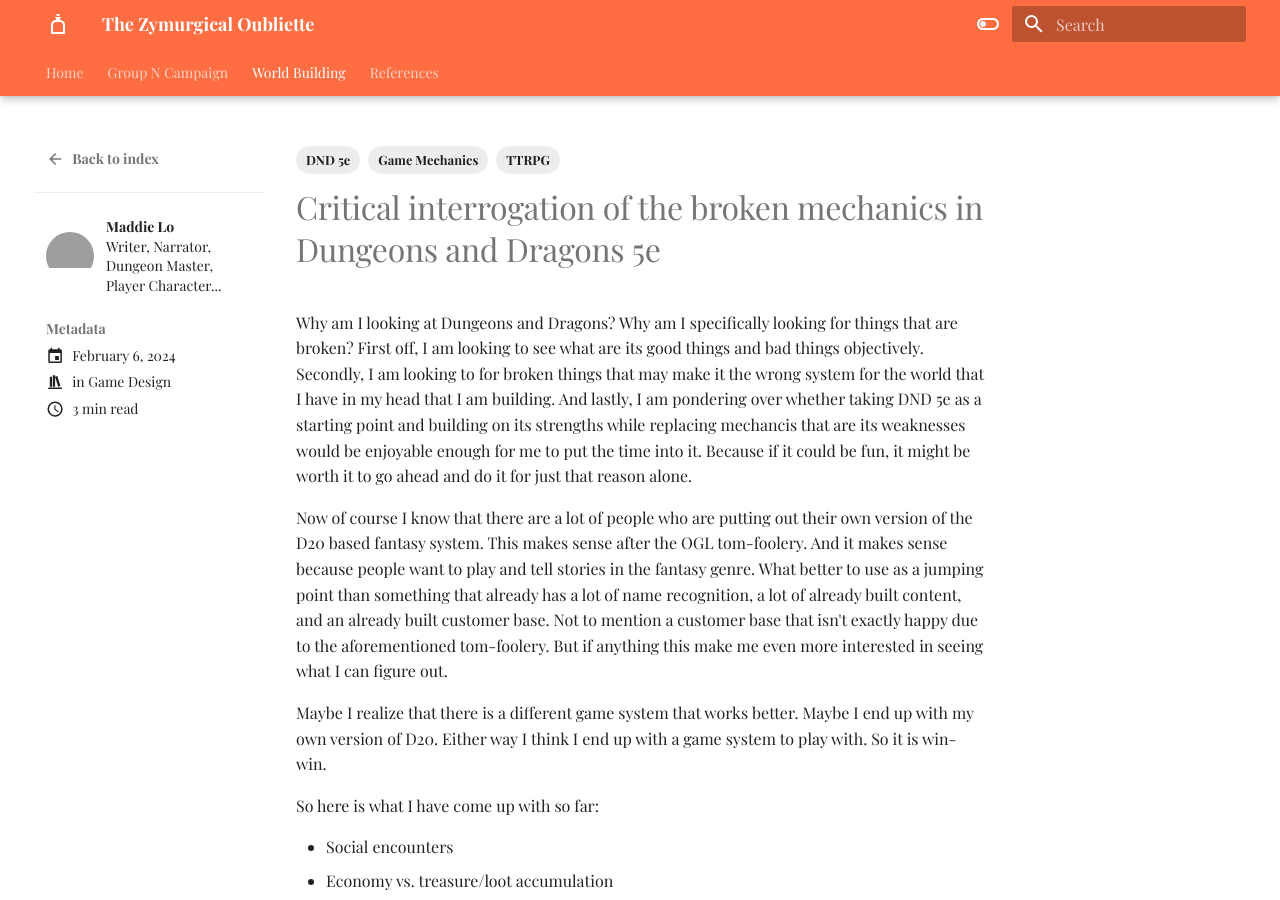
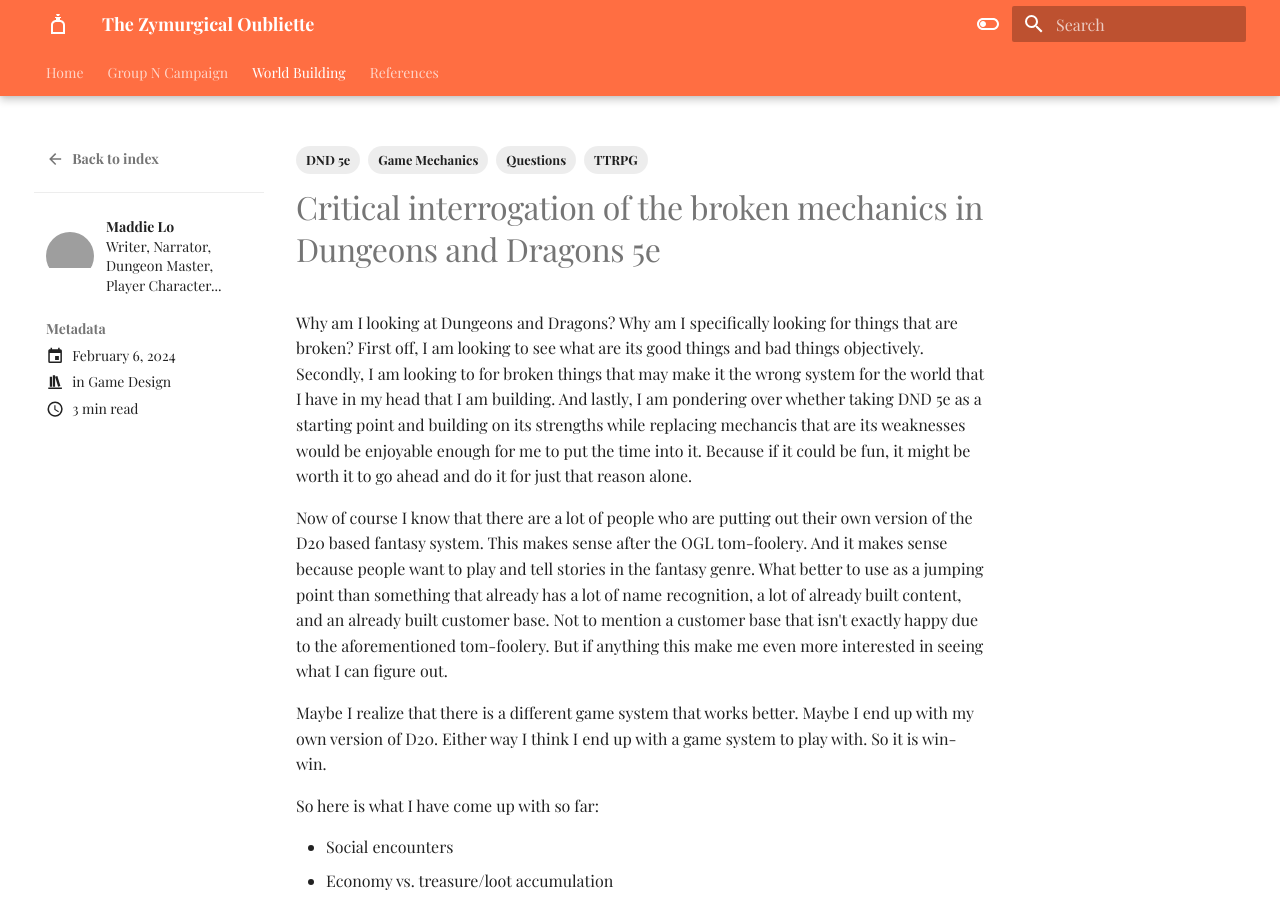
Before and after one commit to Half-Guinea-Press/zymurgical-oubliette, an MkDocs documentation site: the page built from docs/blog/posts/critical_interrogation_dnd.md, in a window 1280 px wide and 900 px high. Built offline with MkDocs 1.6.1 and Material for MkDocs 9.7.7, drawn with Linux system fonts in a browser that asks for light colours; some web fonts are replaced; comment, search, counter and statistics services are not loaded; grey boxes are pictures that could not be loaded.

Commit message:
Update critical_interrogation_dnd.md

```diff
--- a/docs/blog/posts/critical_interrogation_dnd.md
+++ b/docs/blog/posts/critical_interrogation_dnd.md
@@ -7,6 +7,7 @@
   - TTRPG
   - DND 5e
   - Game Mechanics
+  - Questions
 date:
   created: 2024-02-06
 ---
```
